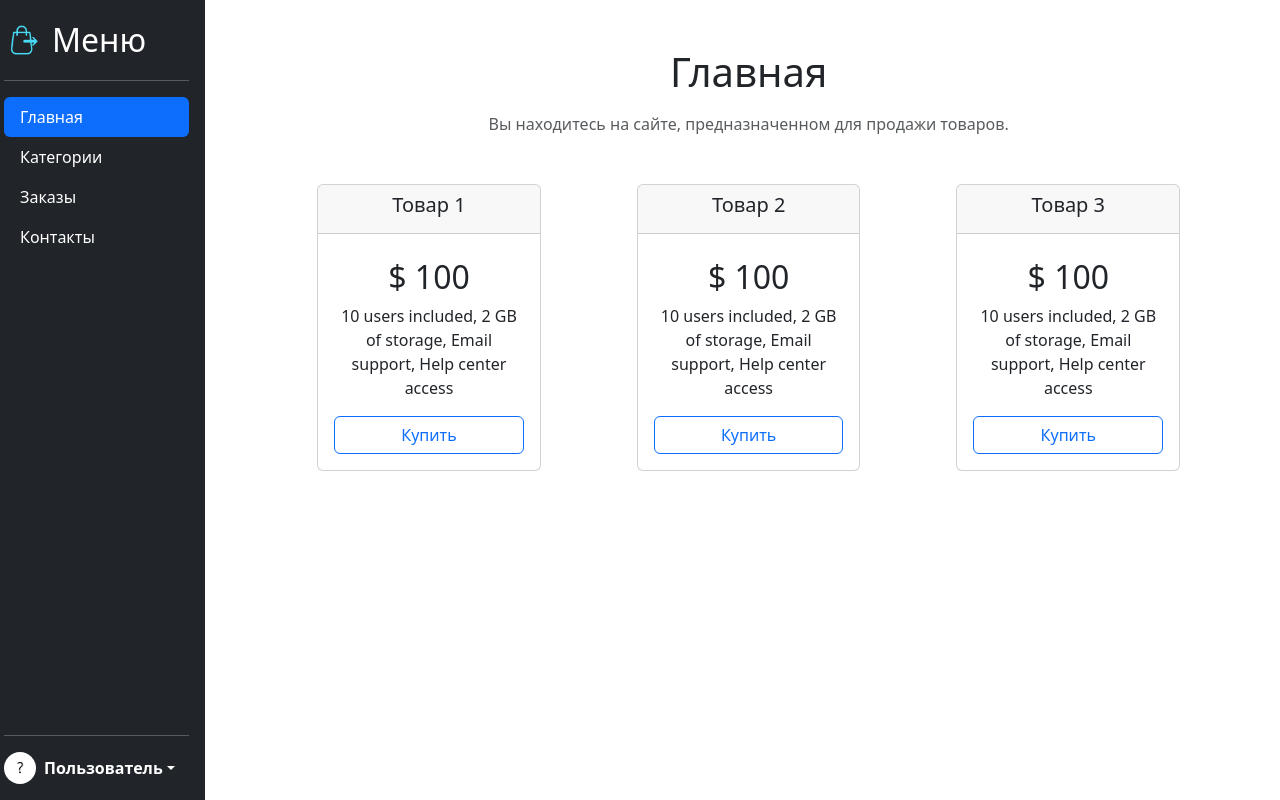
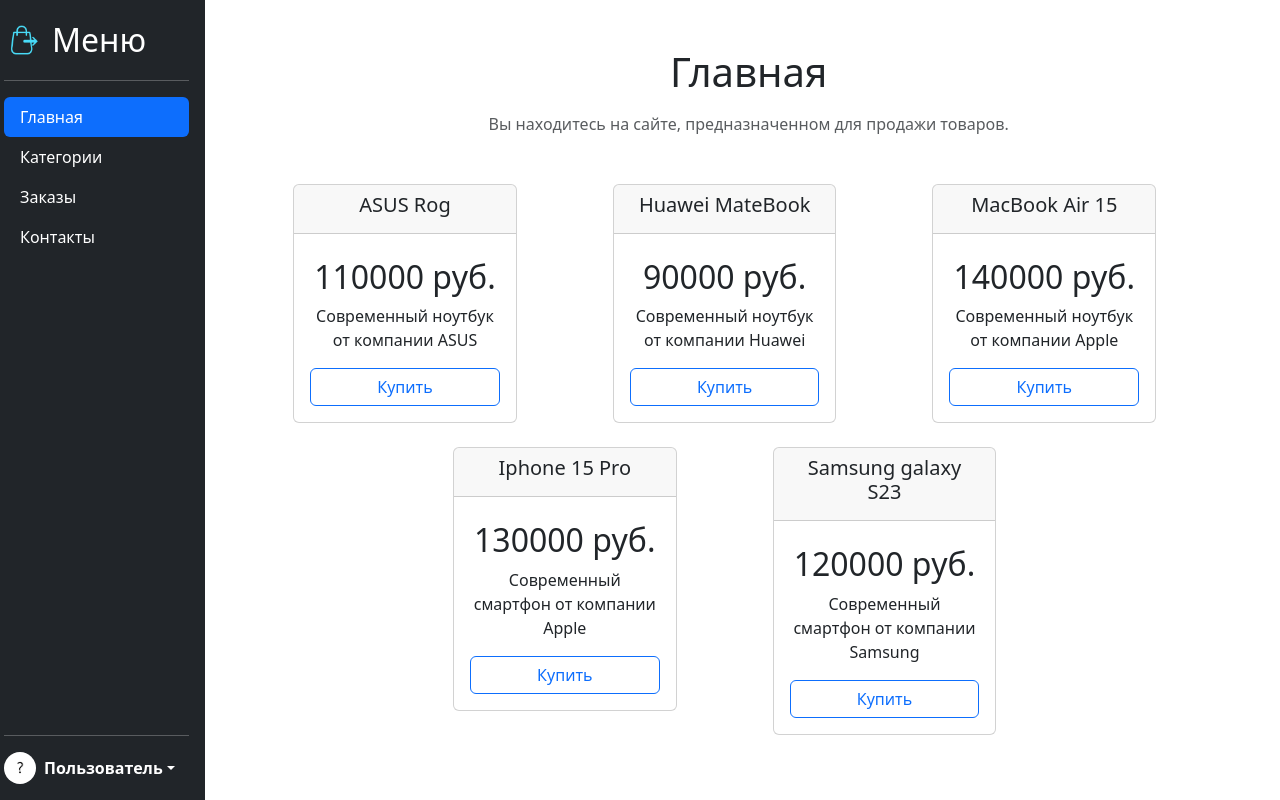
Before and after one commit to xzista/homework_4, a Django app: page /catalog/home/ in a window 1280 px wide. Run offline with Django 5.2, Linux system fonts and the light colour scheme; data comes from the database, SQL or seed files in the repository; some libraries are stand-ins or nearby versions.

Commit message:
update views.py and home.html to display 5 latest products on home page

```diff
--- a/catalog/templates/catalog/home.html
+++ b/catalog/templates/catalog/home.html
@@ -68,15 +68,15 @@
             <p class="text-muted">Вы находитесь на сайте, предназначенном для продажи товаров.</p>
 
             <div class="row justify-content-center mt-5 gx-5">
+                {% for product in latest_products %}
                     <div class="col-md-4 col-lg-3 mb-4 me-5">
                         <div class="card text-center">
                             <div class="card-header">
-                            <h5>Товар 1</h5>
+                                <h5>{{ product.name }}</h5>
                             </div>
                             <div class="card-body">
-                            <h2 class="card-price my-2">$ 100</h2>
-                            <p class="card-text">10 users included, 2 GB of storage, Email support, Help center
-                                access</p>
+                                <h2 class="card-price my-2">{{ product.price }} руб.</h2>
+                                <p class="card-text">{{ product.description }}</p>
                                 <a href="#" class="btn btn-outline-primary w-100 hover-bg-primary">Купить</a>
                                 <!--<a href="#" class="btn w-100" style="
                                             background: transparent;
@@ -86,32 +86,7 @@
                             </div>
                         </div>
                     </div>
-                <div class="col-md-4 col-lg-3 mb-4 me-5">
-                    <div class="card text-center">
-                        <div class="card-header">
-                            <h5>Товар 2</h5>
-                        </div>
-                        <div class="card-body">
-                            <h2 class="card-price my-2">$ 100</h2>
-                            <p class="card-text">10 users included, 2 GB of storage, Email support, Help center
-                                access</p>
-                            <a href="#" class="btn btn-outline-primary w-100 hover-bg-primary">Купить</a>
-                        </div>
-                    </div>
-                </div>
-                <div class="col-md-4 col-lg-3 mb-4">
-                    <div class="card text-center">
-                        <div class="card-header">
-                            <h5>Товар 3</h5>
-                        </div>
-                        <div class="card-body">
-                            <h2 class="card-price my-2">$ 100</h2>
-                            <p class="card-text">10 users included, 2 GB of storage, Email support, Help center
-                                access</p>
-                            <a href="#" class="btn btn-outline-primary w-100 hover-bg-primary">Купить</a>
-                        </div>
-                    </div>
-                </div>
+                {% endfor %}
             </div>
         </div>
     </div>
--- a/catalog/views.py
+++ b/catalog/views.py
@@ -1,9 +1,21 @@
 from django.http import HttpResponse
 from django.shortcuts import render
 
+from catalog.models import Product
+
 
 def home(request):
-    return render(request, 'catalog/home.html')
+    latest_products = Product.objects.all().order_by('-created_at')[:5]
+
+    print("ПОСЛЕДНИЕ 5 ПРОДУКТОВ:")
+    for i, product in enumerate(latest_products, 1):
+        print(f'{i}. {product.name} категории: {product.category}, с ценой: {product.price} руб.')
+
+    context = {
+        'latest_products': latest_products
+    }
+
+    return render(request, 'catalog/home.html', context)
 
 
 def contacts(request):
```
Lines whose indentation alone changed are shown as unchanged.
